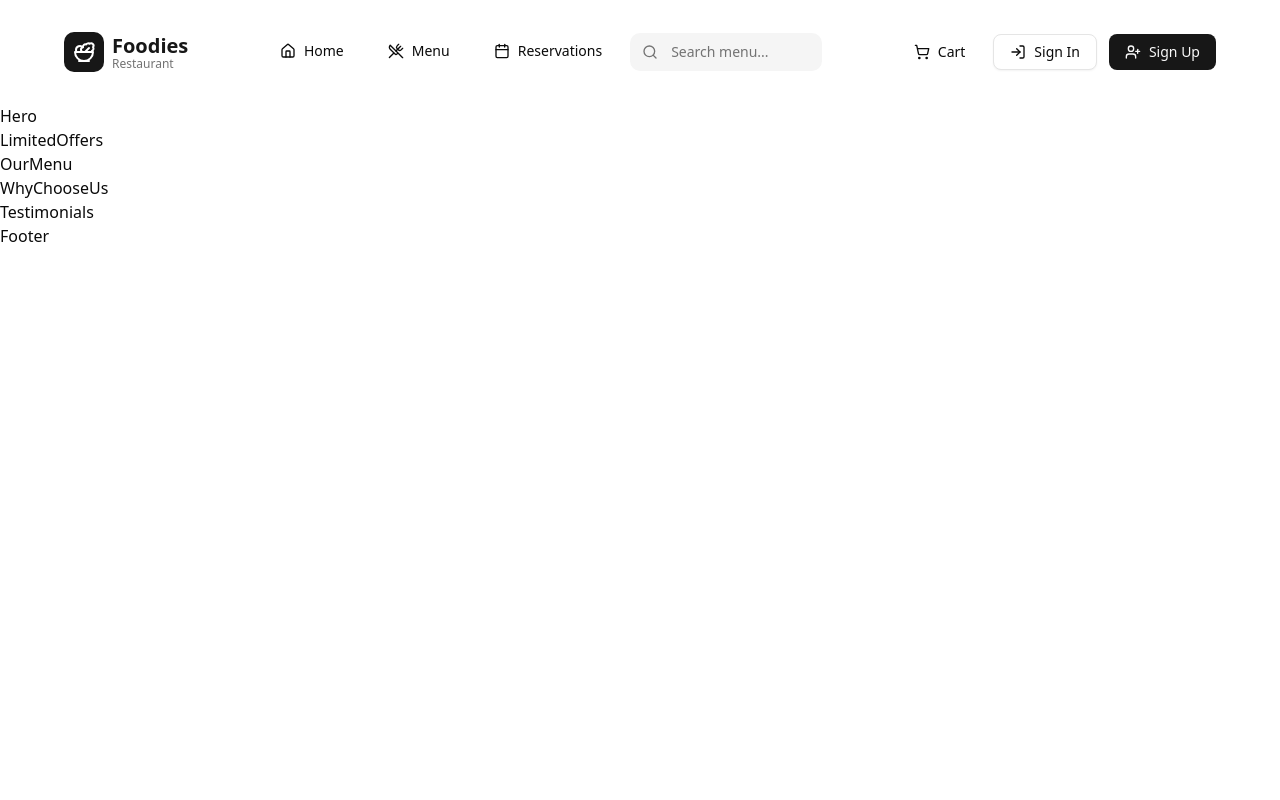
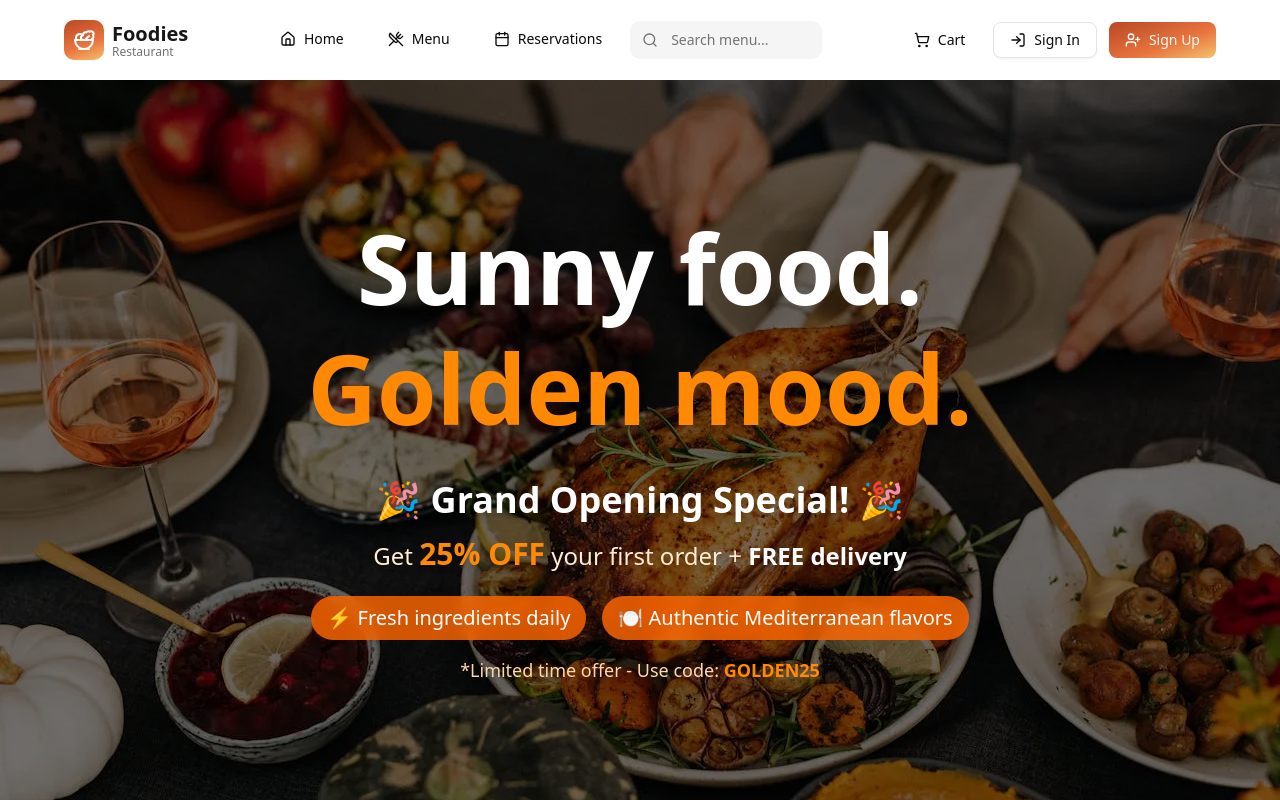
Before and after one commit to ebokes/foodie-restaurant, a Next.js app: page / in a window 1280 px wide. Shown: the top 800 px of the page. Built offline with nearby package versions, Linux system fonts and the light colour scheme.

Commit message:
feat: create hero page

```diff
--- a/app/globals.css
+++ b/app/globals.css
@@ -111,7 +111,7 @@
   --sidebar-border: oklch(1 0 0 / 10%);
   --sidebar-ring: oklch(0.556 0 0);
 }
-
+/*
 @layer base {
   * {
     @apply border-border outline-ring/50;
@@ -119,4 +119,127 @@
   body {
     @apply bg-background text-foreground;
   }
+} */
+@layer base {
+  :root {
+    /* Core Colors */
+    --color-background: #f4f1ed; /* warm off-white */
+    --color-foreground: #4c1d0a; /* dark brown */
+    --color-border: rgba(76, 29, 10, 0.1); /* dark brown with opacity */
+    --color-input: #ffffff; /* white */
+    --color-ring: #a63d1f; /* deep burnt-orange */
+
+    /* Card Colors */
+    --color-card: #ffffff; /* white */
+    --color-card-foreground: #4c1d0a; /* dark brown */
+
+    /* Popover Colors */
+    --color-popover: #ffffff; /* white */
+    --color-popover-foreground: #4c1d0a; /* dark brown */
+
+    /* Muted Colors */
+    --color-muted: #f4f1ed; /* warm off-white */
+    --color-muted-foreground: #8b6f47; /* lighter brown */
+
+    /* Primary Colors - Updated with gradient */
+    --color-primary: linear-gradient(
+      160deg,
+      #b94725 0%,
+      #e8753e 60%,
+      #f4c16d 100%
+    ); /* soft gradient */
+    --color-primary-solid: #b94725; /* fallback solid color for text */
+    --color-primary-foreground: #ffffff; /* white */
+
+    /* Secondary Colors */
+    --color-secondary: #4c1d0a; /* rich dark brown */
+    --color-secondary-foreground: #ffffff; /* white */
+
+    /* Accent Colors */
+    --color-accent: #e6b800; /* mustard yellow */
+    --color-accent-foreground: #4c1d0a; /* dark brown */
+
+    /* Success Colors */
+    --color-success: #2d5016; /* deep forest green */
+    --color-success-foreground: #ffffff; /* white */
+
+    /* Warning Colors */
+    --color-warning: #b8860b; /* dark goldenrod */
+    --color-warning-foreground: #ffffff; /* white */
+
+    /* Error/Destructive Colors */
+    --color-error: #8b0000; /* dark red */
+    --color-error-foreground: #ffffff; /* white */
+    --color-destructive: #8b0000; /* dark red */
+    --color-destructive-foreground: #ffffff; /* white */
+  }
+
+  * {
+    @apply border-border;
+  }
+
+  body {
+    @apply bg-background text-foreground;
+    font-feature-settings: "rlig" 1, "calt" 1;
+  }
 }
+
+@layer components {
+  .shadow-warm-sm {
+    box-shadow: 0 1px 2px 0 rgba(76, 29, 10, 0.1);
+  }
+
+  .shadow-warm {
+    box-shadow: 0 4px 6px -1px rgba(76, 29, 10, 0.1),
+      0 2px 4px -1px rgba(76, 29, 10, 0.06);
+  }
+
+  .shadow-warm-lg {
+    box-shadow: 0 10px 15px -3px rgba(76, 29, 10, 0.1),
+      0 4px 6px -2px rgba(76, 29, 10, 0.05);
+  }
+
+  .shadow-warm-xl {
+    box-shadow: 0 20px 25px -5px rgba(76, 29, 10, 0.1),
+      0 10px 10px -5px rgba(76, 29, 10, 0.04);
+  }
+
+  /* Primary gradient utilities */
+  .bg-primary {
+    background: var(--color-primary);
+  }
+
+  .bg-primary\/90 {
+    background: linear-gradient(
+      160deg,
+      rgba(185, 71, 37, 0.9) 0%,
+      rgba(232, 117, 62, 0.9) 60%,
+      rgba(244, 193, 109, 0.9) 100%
+    );
+  }
+
+  .bg-primary\/10 {
+    background: linear-gradient(
+      160deg,
+      rgba(185, 71, 37, 0.1) 0%,
+      rgba(232, 117, 62, 0.1) 60%,
+      rgba(244, 193, 109, 0.1) 100%
+    );
+  }
+
+  .text-primary {
+    color: var(--color-primary-solid);
+  }
+
+  .hover\:text-primary:hover {
+    color: var(--color-primary-solid);
+  }
+
+  .focus\:ring-primary\/50:focus {
+    --tw-ring-color: rgba(185, 71, 37, 0.5);
+  }
+
+  .focus\:border-primary:focus {
+    border-color: var(--color-primary-solid);
+  }
+}
--- a/components/home/hero.tsx
+++ b/components/home/hero.tsx
@@ -1,7 +1,83 @@
-import React from "react";
+import Image from "next/image";
 
 const Hero = () => {
-  return <div>Hero</div>;
+  return (
+    <section className="overflow-hidden min-h-screen relative">
+      {/* <div
+        className="absolute inset-0 bg-cover bg-center"
+        style={{
+          backgroundImage: "url('/assets/intecontinental-dish.webp')",
+        }}
+      > */}
+      <div>
+        <Image
+          src={"/assets/intecontinental-dish.webp"}
+          alt="Hero Image"
+          fill={true}
+          className="object-cover absolute inset-0 z-20"
+        />
+        <div className="absolute inset-0 bg-black opacity-50 z-30"></div>
+        {/* </div> */}
+      </div>
+      <div className="relative"> </div>
+      <div className="max-w-3xl mx-auto z-40 relative text-center py-32 px-4 sm:px-6 lg:px-8">
+        <h1 className="text-5xl sm:text-6xl lg:text-8xl font-heading font-bold text-white leading-tight mb-8 drop-shadow-2xl">
+          Sunny food.
+          <br />
+          <span className="text-orange-400">Golden mood.</span>
+        </h1>
+        <p className="text-2xl sm:text-3xl lg:text-4xl text-white font-semibold mb-4 drop-shadow-lg">
+          🎉 Grand Opening Special! 🎉
+        </p>
+        <p className="text-xl sm:text-2xl text-orange-100 font-medium mb-6 drop-shadow-md">
+          Get{" "}
+          <span className="text-orange-400 font-bold text-2xl sm:text-3xl">
+            25% OFF
+          </span>{" "}
+          your first order +
+          <span className="text-white font-bold"> FREE delivery</span>
+        </p>
+        <div className="flex flex-wrap justify-center gap-4 text-lg sm:text-xl text-white">
+          <span className="bg-orange-500/80 px-4 py-2 rounded-full backdrop-blur-sm">
+            ⚡ Fresh ingredients daily
+          </span>
+          <span className="bg-orange-500/80 px-4 py-2 rounded-full backdrop-blur-sm">
+            🍽️ Authentic Mediterranean flavors
+          </span>
+        </div>
+        <p className="text-lg text-orange-200 mt-4 font-medium">
+          *Limited time offer - Use code:{" "}
+          <span className="text-orange-400 font-bold">GOLDEN25</span>
+        </p>
+      </div>
+
+      {/* <div className="max-w-3xl mx-auto z-40 relative text-center py-32 px-4 sm:px-6 lg:px-8">
+        <h1 className="text-8xl font-bold mb-4 text-white">
+          Sunny food.{" "}
+          <span className="text-yellow-600 block">Golden mood.</span>
+        </h1>
+        <p className="text-lg text-white mb-10">
+          Wholesome Mediterranean meals made fresh daily — bright flavors, bold
+          colors, and natural goodness in every bite.
+        </p>
+
+        <div className="flex flex-col sm:flex-row justify-center gap-4">
+          <a
+            href="#fresh"
+            className="flex items-center justify-center gap-2 bg-green-600 hover:bg-green-700 text-white px-6 py-3 rounded-full text-lg font-semibold transition-all duration-200 shadow-md"
+          >
+            ⚡ Fresh Ingredients Daily
+          </a>
+          <a
+            href="#menu"
+            className="flex items-center justify-center gap-2 bg-amber-500 hover:bg-amber-600 text-white px-6 py-3 rounded-full text-lg font-semibold transition-all duration-200 shadow-md"
+          >
+            🍽️ Authentic Mediterranean Flavors
+          </a>
+        </div>
+      </div> */}
+    </section>
+  );
 };
 
 export default Hero;
--- a/components/navbar/navbar.tsx
+++ b/components/navbar/navbar.tsx
@@ -54,7 +54,7 @@ const Navbar = () => {
           : "bg-transparent z-50"
       }`}
     >
-      <div className="max-w-[1200px] w-[90%] mx-auto my-4 flex justify-between items-center py-4 ">
+      <div className="max-w-[1200px] w-[90%] mx-auto my-1 flex justify-between items-center py-4 ">
         <div className="">
           <Link href={"/"} className="flex items-center space-x-2 group">
             <div className="w-10 h-10 bg-primary rounded-lg flex items-center justify-center group-hover:scale-105 transition-transform duration-200">
```
Also changed, not shown: public/assets/intecontinental-dish.webp (added).
